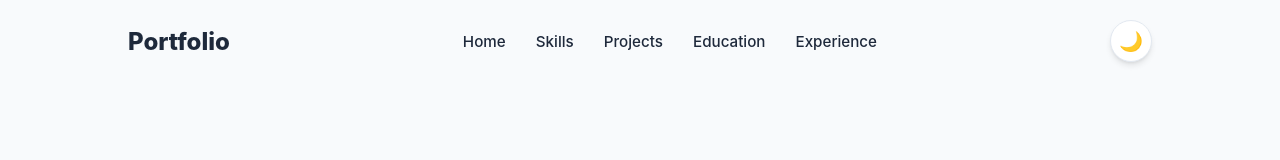
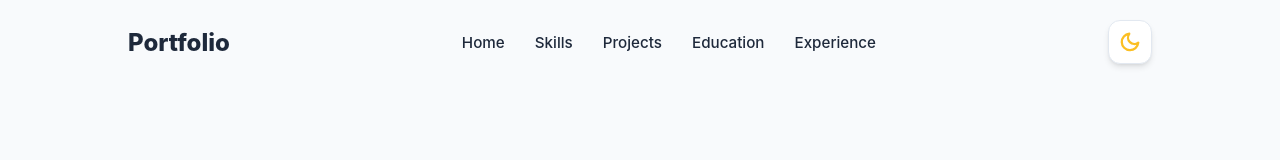
Before and after one commit to sameer021000/Portfolio, a React (Create React App) app in the folder frontend/: page / in a window 1280 px wide. Shown: the top 160 px of the page. Built offline with nearby package versions, Linux system fonts and the light colour scheme.

Commit message:
Implemented animation to Hi Iam Sameer Shaik

```diff
--- a/frontend/src/CSS/MainScreenCSS.css
+++ b/frontend/src/CSS/MainScreenCSS.css
@@ -95,16 +95,48 @@
 .theme-toggle {
   background: var(--card-bg);
   border: 1px solid var(--border-color);
-  border-radius: 50%;
-  width: 42px;
-  height: 42px;
+  border-radius: 12px;
+  width: 44px;
+  height: 44px;
   cursor: pointer;
   display: flex;
   align-items: center;
   justify-content: center;
-  font-size: 1.2rem;
+  transition: all 0.3s cubic-bezier(0.4, 0, 0.2, 1);
+  box-shadow: var(--shadow);
+  position: relative;
+  overflow: hidden;
+}
+
+.theme-toggle:hover {
+  transform: scale(1.1);
+  border-color: var(--primary-color);
+}
+
+.theme-icon-wrapper {
+  display: flex;
+  align-items: center;
+  justify-content: center;
+  width: 100%;
+  height: 100%;
+  animation: themeIconEntry 0.5s cubic-bezier(0.34, 1.56, 0.64, 1);
+}
+
+.theme-icon {
   transition: all 0.3s ease;
-  box-shadow: var(--shadow);
+}
+
+.moon-icon {
+  color: #fbbf24;
+}
+
+.sun-icon {
+  color: #f59e0b;
+}
+
+@keyframes themeIconEntry {
+  from { transform: rotate(-90deg) scale(0); opacity: 0; }
+  to { transform: rotate(0) scale(1); opacity: 1; }
 }
 
 /* Hero Section */
@@ -136,6 +168,19 @@
   line-height: 1.1;
   margin-bottom: 20px;
   word-break: break-word;
+  min-height: 1.2em; /* Prevents layout jump during typing */
+}
+
+.typing-cursor {
+  font-weight: 200;
+  color: var(--primary-color);
+  margin-left: 2px;
+  animation: blink 0.7s infinite;
+}
+
+@keyframes blink {
+  0%, 100% { opacity: 1; }
+  50% { opacity: 0; }
 }
 
 .hero-subtitle {
@@ -598,7 +643,7 @@
   font-weight: 500;
 }
 
-/* Scroll to Top Button - RE-STYLED */
+/* Scroll to Top Button */
 .scroll-top-btn {
   position: fixed;
   bottom: 40px;
--- a/frontend/src/Folders/MainScreen.jsx
+++ b/frontend/src/Folders/MainScreen.jsx
@@ -4,22 +4,8 @@ import '../CSS/MainScreenCSS.css';
 const MainScreen = ({ theme, toggleTheme }) => {
   const [isScrolled, setIsScrolled] = useState(false);
   const [showScrollTop, setShowScrollTop] = useState(false);
-
-  useEffect(() => {
-    const handleScroll = () => {
-      setIsScrolled(window.scrollY > 50);
-      setShowScrollTop(window.scrollY > 400);
-    };
-    window.addEventListener('scroll', handleScroll);
-    return () => window.removeEventListener('scroll', handleScroll);
-  }, []);
-
-  const scrollToTop = () => {
-    window.scrollTo({
-      top: 0,
-      behavior: 'smooth'
-    });
-  };
+  const [displayText, setDisplayText] = useState({ part1: "", part2: "" });
+  const [isTypingComplete, setIsTypingComplete] = useState(false);
 
   const portfolioData = {
     name: "Sameer Shaik",
@@ -128,6 +114,44 @@ const MainScreen = ({ theme, toggleTheme }) => {
     ]
   };
 
+  useEffect(() => {
+    const handleScroll = () => {
+      setIsScrolled(window.scrollY > 50);
+      setShowScrollTop(window.scrollY > 400);
+    };
+    window.addEventListener('scroll', handleScroll);
+
+    // Typing Animation Logic
+    const fullTextPart1 = "Hi, I'm ";
+    const fullTextPart2 = portfolioData.name;
+    let charIndex = 0;
+
+    const typingInterval = setInterval(() => {
+      if (charIndex <= fullTextPart1.length) {
+        setDisplayText(prev => ({ ...prev, part1: fullTextPart1.substring(0, charIndex) }));
+      } else if (charIndex <= fullTextPart1.length + fullTextPart2.length) {
+        const p2Index = charIndex - fullTextPart1.length;
+        setDisplayText(prev => ({ ...prev, part2: fullTextPart2.substring(0, p2Index) }));
+      } else {
+        clearInterval(typingInterval);
+        setIsTypingComplete(true);
+      }
+      charIndex++;
+    }, 75);
+
+    return () => {
+      window.removeEventListener('scroll', handleScroll);
+      clearInterval(typingInterval);
+    };
+  }, []);
+
+  const scrollToTop = () => {
+    window.scrollTo({
+      top: 0,
+      behavior: 'smooth'
+    });
+  };
+
   return (
     <div id="main-container" className="main-container">
       {/* Navigation */}
@@ -141,8 +165,26 @@ const MainScreen = ({ theme, toggleTheme }) => {
             <li><a href="#education">Education</a></li>
             <li><a href="#experience">Experience</a></li>
           </ul>
-          <button onClick={toggleTheme} className="theme-toggle" id="theme-btn">
-            {theme === 'light' ? '🌙' : '☀️'}
+          <button onClick={toggleTheme} className="theme-toggle" id="theme-btn" aria-label="Toggle theme">
+            <div className="theme-icon-wrapper">
+              {theme === 'light' ? (
+                <svg className="theme-icon moon-icon" width="22" height="22" viewBox="0 0 24 24" fill="none" stroke="currentColor" strokeWidth="2.5" strokeLinecap="round" strokeLinejoin="round">
+                  <path d="M21 12.79A9 9 0 1 1 11.21 3 7 7 0 0 0 21 12.79z"></path>
+                </svg>
+              ) : (
+                <svg className="theme-icon sun-icon" width="22" height="22" viewBox="0 0 24 24" fill="none" stroke="currentColor" strokeWidth="2.5" strokeLinecap="round" strokeLinejoin="round">
+                  <circle cx="12" cy="12" r="5"></circle>
+                  <line x1="12" y1="1" x2="12" y2="3"></line>
+                  <line x1="12" y1="21" x2="12" y2="23"></line>
+                  <line x1="4.22" y1="4.22" x2="5.64" y2="5.64"></line>
+                  <line x1="18.36" y1="18.36" x2="19.78" y2="19.78"></line>
+                  <line x1="1" y1="12" x2="3" y2="12"></line>
+                  <line x1="21" y1="12" x2="23" y2="12"></line>
+                  <line x1="4.22" y1="19.78" x2="5.64" y2="18.36"></line>
+                  <line x1="18.36" y1="5.64" x2="19.78" y2="4.22"></line>
+                </svg>
+              )}
+            </div>
           </button>
         </div>
       </nav>
@@ -151,7 +193,11 @@ const MainScreen = ({ theme, toggleTheme }) => {
       <section id="home" className="hero-section">
         <div className="hero-content">
           <div className="hero-text">
-            <h1 className="hero-title animate-up" id="full-name">Hi, I'm <span className="highlight">{portfolioData.name}</span></h1>
+            <h1 className="hero-title" id="full-name">
+              {displayText.part1}
+              <span className="highlight">{displayText.part2}</span>
+              {!isTypingComplete && <span className="typing-cursor">|</span>}
+            </h1>
             <p className="hero-subtitle animate-up delay-1">Full Stack Developer passionate about building scalable web applications and intuitive user experiences.</p>
             <div className="contact-info animate-up delay-2">
               <span className="contact-item" id="mail-id">📧 {portfolioData.email}</span>
```
